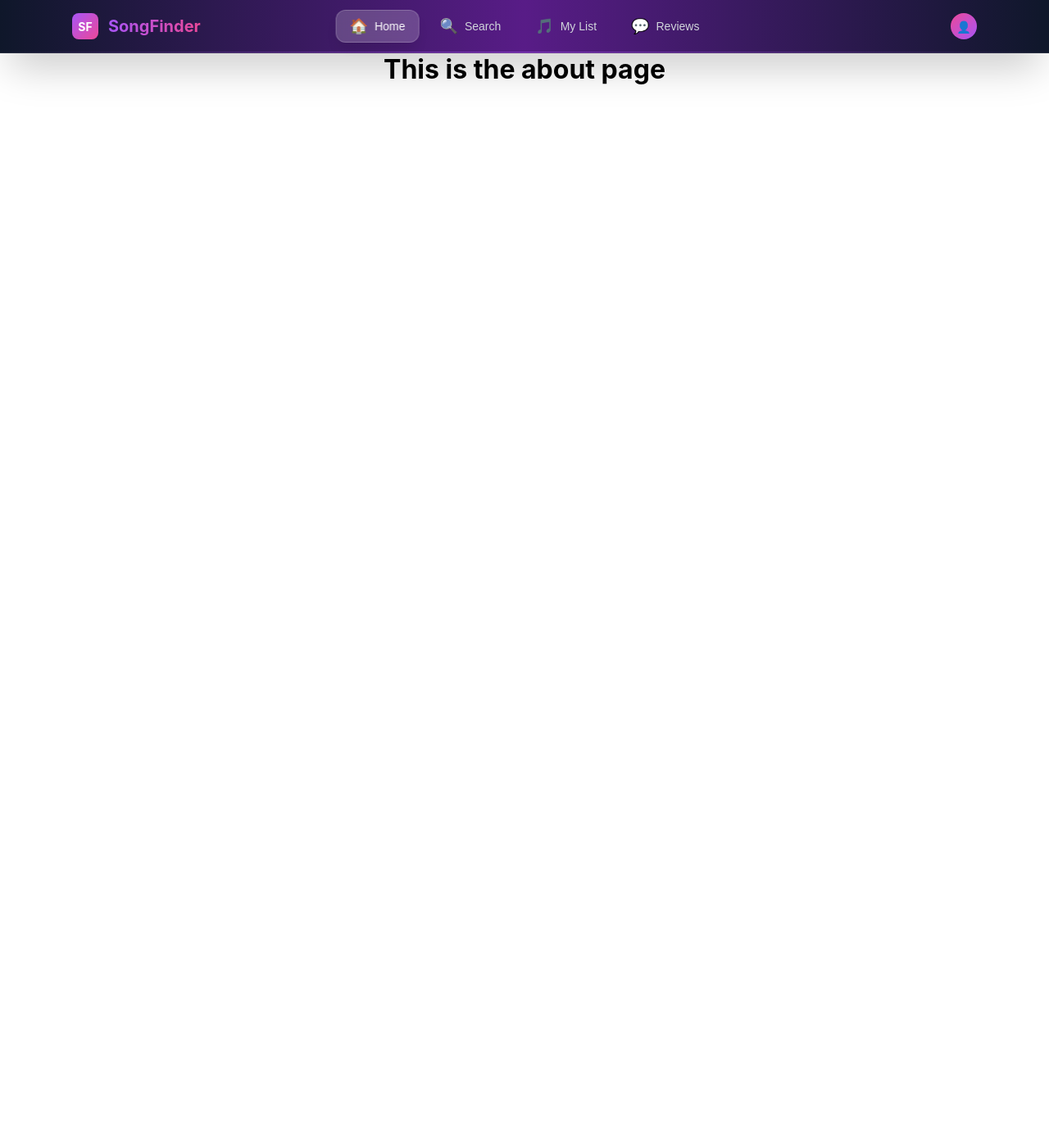
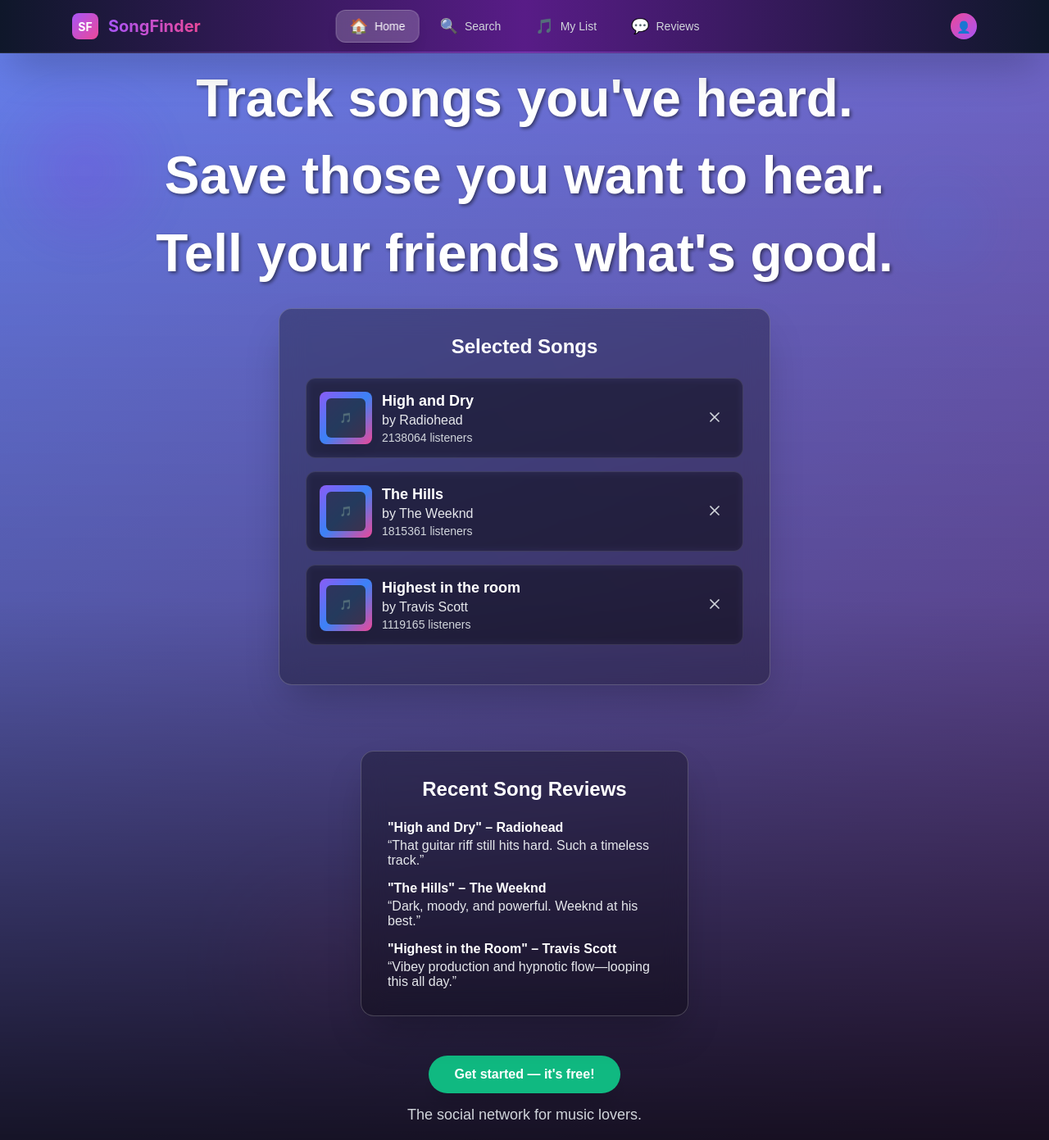
Before and after one commit to Matei-Albu/music-app, a React (Create React App) app: page / in a window 1280 px wide. Shown: the whole page at 82% size. Before the commit the page ends 800 px from the top, so only its background shows below. Built offline with nearby package versions, Linux system fonts and the light colour scheme; no server answers; what aws-amplify would draw is missing.

Commit message:
add content and styling to homepage

```diff
--- a/src/App.css
+++ b/src/App.css
@@ -4,7 +4,6 @@
   box-sizing: border-box;
 }
 
-/* Remove body margins */
 body {
   margin: 0;
   padding: 0;
@@ -13,19 +12,16 @@ body {
     sans-serif;
 }
 
-/* Remove default margins from your main app container */
 #root {
   margin: 0;
   padding: 0;
 }
 
-/* If you have an App component wrapper */
 .App {
   margin: 0;
   padding: 0;
 }
 
-/* Ensure html doesn't have margins */
 html {
   margin: 0;
   padding: 0;
--- a/src/pages/home.js
+++ b/src/pages/home.js
@@ -1,7 +1,340 @@
-const About = () => {
-    return (
-        <h1>This is the about page</h1>
-    );
+import React from 'react';
+
+const HomePage = () => {
+  const selectedSongs = [
+    {
+      id: 1,
+      title: "High and Dry",
+      artist: "Radiohead",
+      listeners: "2138064 listeners",
+      albumArt: "/api/placeholder/60/60"
+    },
+    {
+      id: 2,
+      title: "The Hills",
+      artist: "The Weeknd",
+      listeners: "1815361 listeners",
+      albumArt: "/api/placeholder/60/60"
+    },
+    {
+      id: 3,
+      title: "Highest in the room",
+      artist: "Travis Scott",
+      listeners: "1119165 listeners",
+      albumArt: "/api/placeholder/60/60"
+    }
+  ];
+
+  const styles = {
+    container: {
+      minHeight: '100vh',
+      background: 'linear-gradient(135deg, #667eea 0%, #764ba2 100%)',
+      color: 'white',
+      position: 'relative',
+      overflow: 'hidden',
+      fontFamily: 'Arial, sans-serif'
+    },
+    backgroundOverlay: {
+      position: 'absolute',
+      top: 0,
+      left: 0,
+      right: 0,
+      bottom: 0,
+      background: 'linear-gradient(to top, rgba(0,0,0,0.8), rgba(0,0,0,0.2), transparent)',
+      zIndex: 1
+    },
+    decorativeCircle1: {
+      position: 'absolute',
+      top: '80px',
+      left: '40px',
+      width: '128px',
+      height: '128px',
+      background: 'rgba(147, 51, 234, 0.2)',
+      borderRadius: '50%',
+      filter: 'blur(40px)',
+      animation: 'pulse 3s infinite'
+    },
+    decorativeCircle2: {
+      position: 'absolute',
+      top: '160px',
+      right: '80px',
+      width: '96px',
+      height: '96px',
+      background: 'rgba(59, 130, 246, 0.2)',
+      borderRadius: '50%',
+      filter: 'blur(30px)',
+      animation: 'pulse 3s infinite 1s'
+    },
+    decorativeCircle3: {
+      position: 'absolute',
+      bottom: '128px',
+      left: '25%',
+      width: '160px',
+      height: '160px',
+      background: 'rgba(236, 72, 153, 0.2)',
+      borderRadius: '50%',
+      filter: 'blur(60px)',
+      animation: 'pulse 3s infinite 2s'
+    },
+    main: {
+      position: 'relative',
+      zIndex: 10,
+      display: 'flex',
+      flexDirection: 'column',
+      alignItems: 'center',
+      justifyContent: 'center',
+      minHeight: '100vh',
+      padding: '20px 24px'
+    },
+    content: {
+      maxWidth: '1024px',
+      margin: '0 auto',
+      textAlign: 'center'
+    },
+    heroText: {
+      marginBottom: '32px'
+    },
+    heroHeading: {
+      fontSize: 'clamp(2rem, 8vw, 4rem)',
+      fontWeight: 'bold',
+      lineHeight: '1.1',
+      textShadow: '2px 2px 4px rgba(0,0,0,0.5)',
+      marginBottom: '24px'
+    },
+    selectedSongs: {
+      background: 'rgba(0,0,0,0.3)',
+      backdropFilter: 'blur(15px)',
+      borderRadius: '16px',
+      padding: '32px',
+      border: '1px solid rgba(255,255,255,0.2)',
+      boxShadow: '0 25px 50px -12px rgba(0,0,0,0.25)',
+      marginBottom: '48px',
+      width: '100%',
+      maxWidth: '600px'
+    },
+    selectedSongsTitle: {
+      fontSize: '24px',
+      fontWeight: '600',
+      marginBottom: '24px',
+      color: 'white'
+    },
+    songItem: {
+      display: 'flex',
+      alignItems: 'center',
+      justifyContent: 'space-between',
+      background: 'rgba(0,0,0,0.2)',
+      backdropFilter: 'blur(5px)',
+      borderRadius: '12px',
+      padding: '16px',
+      marginBottom: '16px',
+      border: '1px solid rgba(255,255,255,0.1)',
+      transition: 'all 0.3s'
+    },
+    songContent: {
+      display: 'flex',
+      alignItems: 'center',
+      gap: '12px'
+    },
+    albumArt: {
+      width: '64px',
+      height: '64px',
+      background: 'linear-gradient(135deg, #8b5cf6, #3b82f6, #ec4899)',
+      borderRadius: '8px',
+      display: 'flex',
+      alignItems: 'center',
+      justifyContent: 'center',
+      boxShadow: '0 10px 25px -5px rgba(0,0,0,0.1)'
+    },
+    albumArtInner: {
+      width: '48px',
+      height: '48px',
+      background: 'rgba(31,41,55,0.8)',
+      borderRadius: '6px',
+      display: 'flex',
+      alignItems: 'center',
+      justifyContent: 'center',
+      fontSize: '12px'
+    },
+    songInfo: {
+      textAlign: 'left'
+    },
+    songTitle: {
+      fontWeight: '600',
+      fontSize: '18px',
+      color: 'white',
+      margin: '0 0 4px 0'
+    },
+    songArtist: {
+      color: '#e5e7eb',
+      margin: '0 0 4px 0'
+    },
+    songListeners: {
+      color: '#d1d5db',
+      fontSize: '14px',
+      margin: 0
+    },
+    removeButton: {
+      color: '#d1d5db',
+      background: 'none',
+      border: 'none',
+      padding: '8px',
+      borderRadius: '50%',
+      cursor: 'pointer',
+      transition: 'all 0.3s'
+    },
+    ctaButton: {
+      background: '#10b981',
+      color: 'white',
+      fontWeight: '600',
+      padding: '14px 32px',
+      borderRadius: '25px',
+      fontSize: '16px',
+      border: 'none',
+      cursor: 'pointer',
+      transition: 'all 0.3s',
+      boxShadow: '0 20px 25px -5px rgba(0,0,0,0.1)',
+      marginBottom: '16px'
+    },
+    subtitle: {
+      color: '#d1d5db',
+      fontSize: '18px',
+      display: 'flex',
+      alignItems: 'center',
+      justifyContent: 'center',
+      gap: '8px'
+    },
+    appIcon: {
+      width: '24px',
+      height: '24px',
+      background: 'rgba(255,255,255,0.2)',
+      borderRadius: '4px'
+    }
+  };
+
+  return (
+    <div style={styles.container}>
+      <style>{`
+        @keyframes pulse {
+          0%, 100% { opacity: 1; }
+          50% { opacity: 0.5; }
+        }
+
+        .song-item:hover {
+          background: rgba(0,0,0,0.3) !important;
+        }
+
+        .remove-button:hover {
+          color: white !important;
+          background: rgba(255,255,255,0.1) !important;
+        }
+
+        .cta-button:hover {
+          background: #059669 !important;
+          transform: scale(1.05) !important;
+          box-shadow: 0 0 30px rgba(16, 185, 129, 0.25) !important;
+        }
+      `}</style>
+
+      {/* Background elements */}
+      <div style={styles.backgroundOverlay}></div>
+      <div style={styles.decorativeCircle1}></div>
+      <div style={styles.decorativeCircle2}></div>
+      <div style={styles.decorativeCircle3}></div>
+
+
+
+      {/* Main Content */}
+      <main style={styles.main}>
+        <div style={styles.content}>
+          {/* Hero Text */}
+          <div style={styles.heroText}>
+            <h1 style={styles.heroHeading}>Track songs you've heard.</h1>
+            <h2 style={styles.heroHeading}>Save those you want to hear.</h2>
+            <h3 style={styles.heroHeading}>Tell your friends what's good.</h3>
+          </div>
+
+
+{/* Selected Songs + Reviews Section */}
+<div style={{
+  display: 'flex',
+  flexWrap: 'wrap',
+  justifyContent: 'center',
+  gap: '32px',
+  width: '100%'
+}}>
+  {/* Selected Songs */}
+  <div style={styles.selectedSongs}>
+    <h4 style={styles.selectedSongsTitle}>Selected Songs</h4>
+    <div>
+      {selectedSongs.map((song) => (
+        <div key={song.id} style={styles.songItem} className="song-item">
+          <div style={styles.songContent}>
+            <div style={styles.albumArt}>
+              <div style={styles.albumArtInner}>🎵</div>
+            </div>
+            <div style={styles.songInfo}>
+              <h5 style={styles.songTitle}>{song.title}</h5>
+              <p style={styles.songArtist}>by {song.artist}</p>
+              <p style={styles.songListeners}>{song.listeners}</p>
+            </div>
+          </div>
+          <button style={styles.removeButton} className="remove-button">
+            <svg width="20" height="20" fill="none" stroke="currentColor" viewBox="0 0 24 24">
+              <path strokeLinecap="round" strokeLinejoin="round" strokeWidth={2} d="M6 18L18 6M6 6l12 12" />
+            </svg>
+          </button>
+        </div>
+      ))}
+    </div>
+  </div>
+
+  {/* Song Reviews */}
+  <div style={{
+    ...styles.selectedSongs,
+    maxWidth: '400px'
+  }}>
+    <h4 style={styles.selectedSongsTitle}>Recent Song Reviews</h4>
+    <div style={{ display: 'flex', flexDirection: 'column', gap: '16px' }}>
+      <div style={{ textAlign: 'left' }}>
+        <strong>"High and Dry" – Radiohead</strong>
+        <p style={{ color: '#e5e7eb', marginTop: '4px' }}>
+          “That guitar riff still hits hard. Such a timeless track.”
+        </p>
+      </div>
+      <div style={{ textAlign: 'left' }}>
+        <strong>"The Hills" – The Weeknd</strong>
+        <p style={{ color: '#e5e7eb', marginTop: '4px' }}>
+          “Dark, moody, and powerful. Weeknd at his best.”
+        </p>
+      </div>
+      <div style={{ textAlign: 'left' }}>
+        <strong>"Highest in the Room" – Travis Scott</strong>
+        <p style={{ color: '#e5e7eb', marginTop: '4px' }}>
+          “Vibey production and hypnotic flow—looping this all day.”
+        </p>
+      </div>
+    </div>
+  </div>
+</div>
+
+
+          {/* CTA Button */}
+          <button
+            style={styles.ctaButton}
+            className="cta-button"
+            onClick={() => window.location.href = '/search'}
+          >
+            Get started — it's free!
+          </button>
+
+          {/* Subtitle */}
+          <p style={styles.subtitle}>
+            The social network for music lovers.
+          </p>
+        </div>
+      </main>
+    </div>
+  );
 };
 
-export default About;
+export default HomePage;
```
